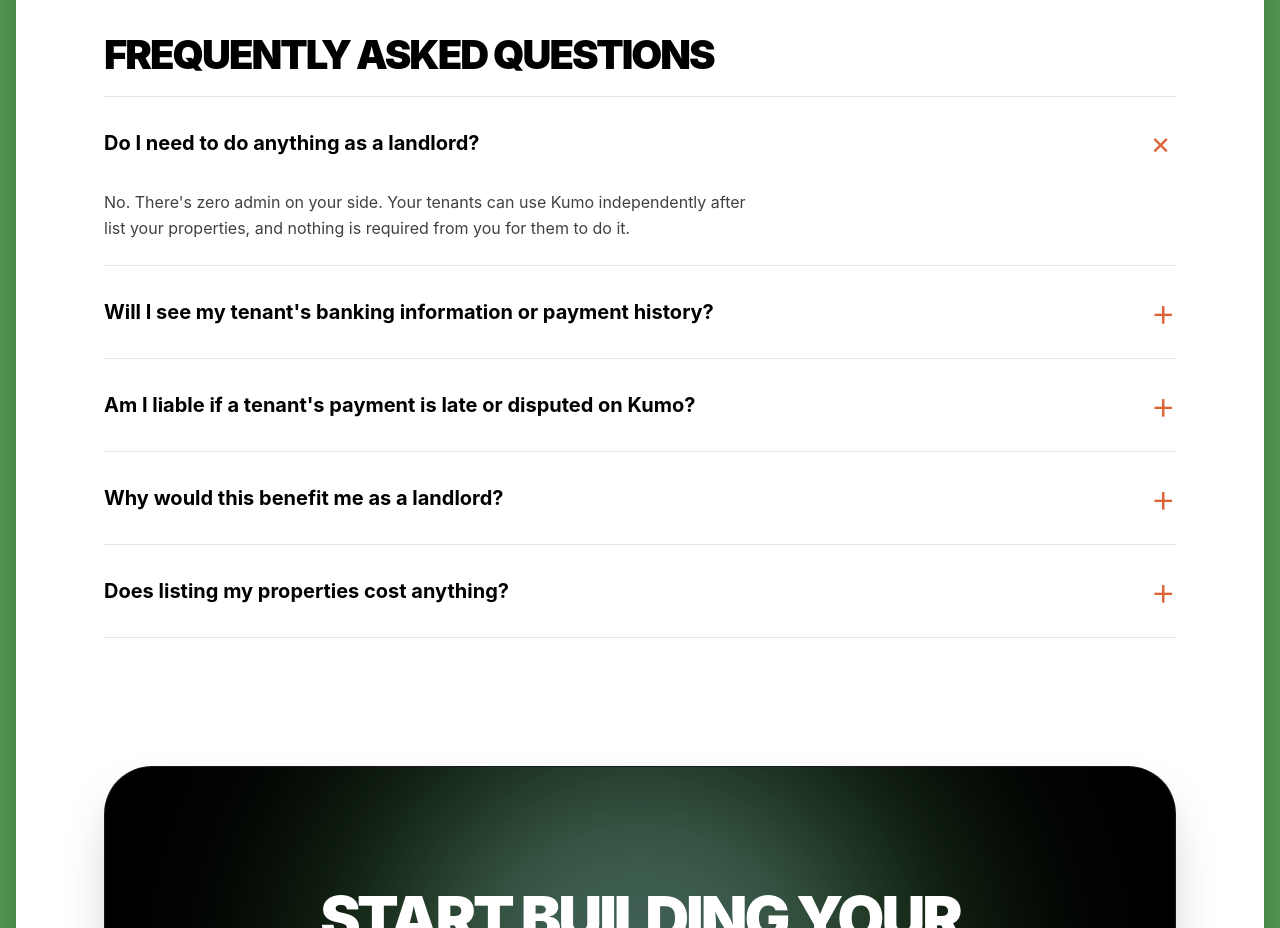
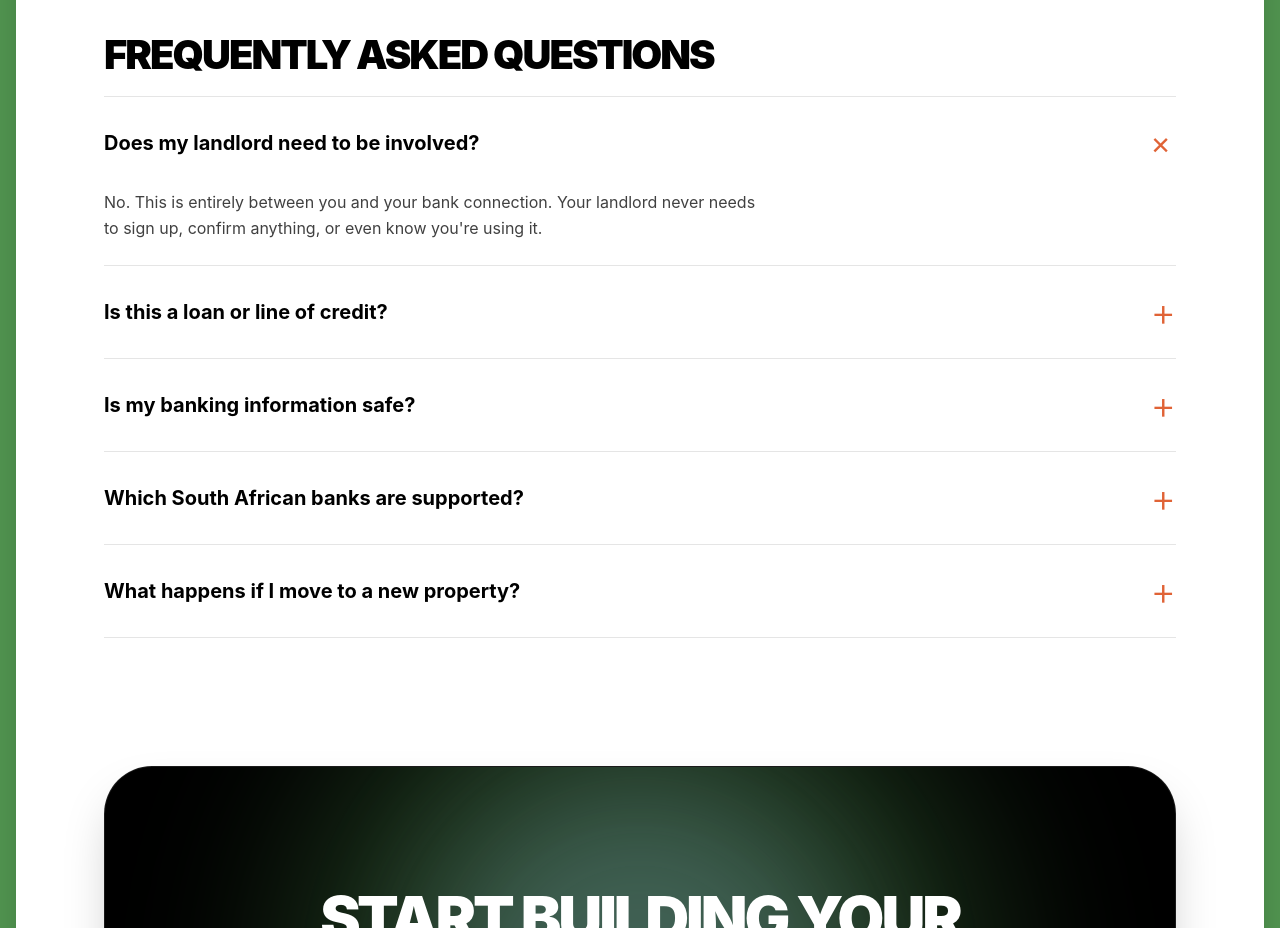
Before and after one commit to UserL200/kumo_frontend, a React (Vite) app: page / in a window 1280 px wide. Shown: the part 5140-6068 px from the top of the page. Built offline with nearby package versions, Linux system fonts and the light colour scheme.

Commit message:
fixed faq views

```diff
--- a/src/LandingPage.tsx
+++ b/src/LandingPage.tsx
@@ -94,7 +94,7 @@ export const LandingPage: React.FC = () => {
 
         {/* 7. FAQ Accordion */}
         <Reveal>
-          <FAQ />
+          <FAQ view={view} />
         </Reveal>
 
         {/* 8. Large Glowing CTA */}
```
